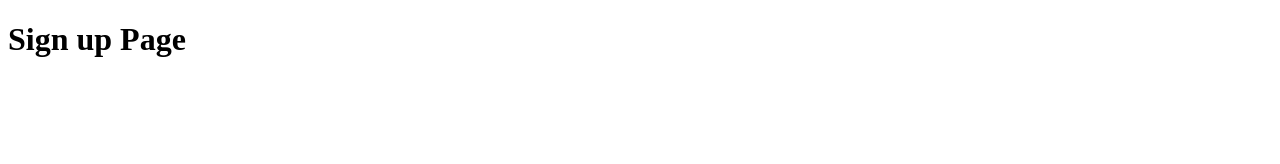
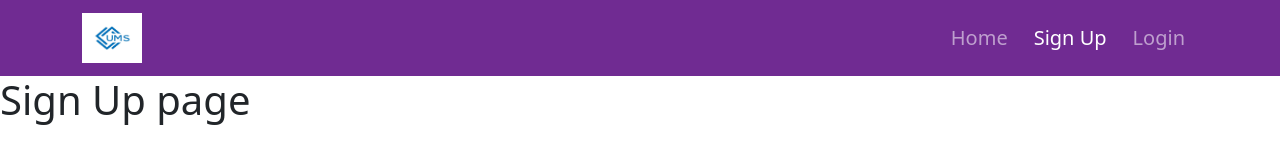
Before and after one commit to Subha-P-coder/ums, a plain HTML site: page views/forms/signup.html in a window 1280 px wide. Drawn offline with Linux system fonts and the light colour scheme.

Commit message:
feat(views/forms): add login and signup pages

```diff
--- a/public/css/global.css
+++ b/public/css/global.css
@@ -4,6 +4,7 @@
 
 ul>li{
         font-size: 20px;
+        margin: 5px;
 }
 
 @media (max-width: 991px) {
--- a/views/forms/signup.html
+++ b/views/forms/signup.html
@@ -1,11 +1,55 @@
 <!DOCTYPE html>
 <html lang="en">
-<head>
-    <meta charset="UTF-8">
-    <meta name="viewport" content="width=device-width, initial-scale=1.0">
-    <title>Document</title>
-</head>
-<body>
-    <h1>Sign up Page</h1>
-</body>
+  <head>
+    <meta charset="UTF-8" />
+    <meta name="viewport" content="width=device-width, initial-scale=1.0" />
+    <link
+      rel="stylesheet"
+      href="../../public/css/lib/bootstrap-5.0.2-dist/css/bootstrap.min.css"
+    />
+    <link rel="stylesheet" href="../../public/css/global.css" />
+    <title>UMS</title>
+  </head>
+  <body>
+    <header>
+      <nav class="navbar navbar-expand-lg navbar-dark custom-gradient">
+        <div class="container">
+          <a class="navbar-brand" href="../pages/index.html"
+            ><img
+              src="../../public/images/logo.jpg"
+              alt="UMS_logo"
+              height="50"
+              width="60"
+          /></a>
+
+          <button
+            class="navbar-toggler"
+            type="button"
+            data-bs-toggle="collapse"
+            data-bs-target="#myNavBar"
+          >
+            <span class="navbar-toggler-icon"></span>
+          </button>
+
+          <div class="collapse navbar-collapse" id="myNavBar">
+            <ul class="navbar-nav ms-auto">
+              <li class="nav-item">
+                <a href="../pages/index.html" class="nav-link ">Home</a>
+              </li>
+              <li class="nav-item">
+                <a href="../forms/signup.html" class="nav-link active">Sign Up</a>
+              </li>
+              <li class="nav-item">
+                <a href="../forms/login.html" class="nav-link">Login</a>
+              </li>
+            </ul>
+          </div>
+        </div>
+      </nav>
+    </header>
+
+    <h1>Sign Up page</h1>
+
+    <script src="../../public/css/lib/bootstrap-5.0.2-dist/js/bootstrap.bundle.min.js"></script>
+  </body>
 </html>
```
Also changed, not shown: views/forms/login.html (+52 -8 lines), views/pages/index.html (+1 -1 lines).
